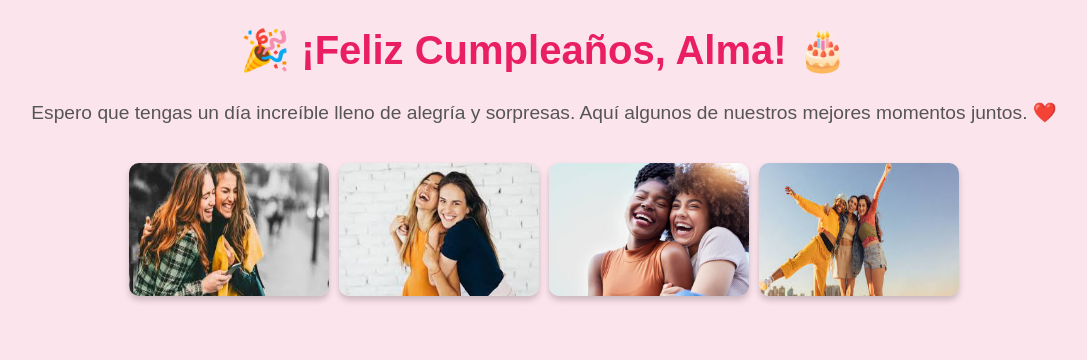
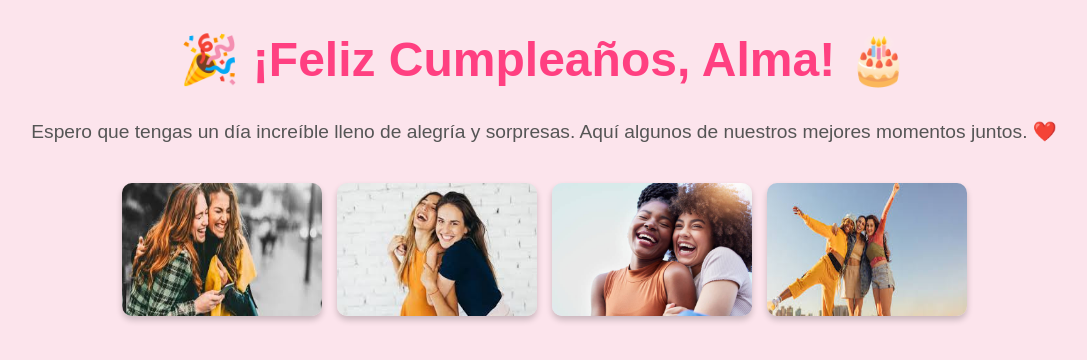
Before and after one commit to Brai38/Pr-cticaM-a, a plain HTML site: page index.html in a window 1280 px wide. Shown: the whole page, without its empty margins (96-1183 px from the left). Drawn offline with Linux system fonts and the light colour scheme.

Commit message:
Update styles.css

```diff
--- a/styles.css
+++ b/styles.css
@@ -35,3 +35,46 @@ p {
 .gallery img:hover {
     transform: scale(1.1);
 }
+
+/* Animación para el texto de cumpleaños */
+@keyframes fadeInZoom {
+    0% {
+        opacity: 0;
+        transform: scale(0.8);
+    }
+    100% {
+        opacity: 1;
+        transform: scale(1);
+    }
+}
+
+/* Estilo del mensaje principal */
+h1 {
+    font-size: 3rem; /* Texto más grande */
+    color: #ff4081;
+    text-align: center;
+    animation: fadeInZoom 1.5s ease-in-out; /* Aplicar animación */
+}
+
+/* Contenedor de imágenes */
+.gallery {
+    display: flex;
+    flex-wrap: wrap;
+    justify-content: center;
+    gap: 15px; /* Espaciado entre imágenes */
+    padding: 20px;
+}
+
+/* Estilo de las imágenes */
+.gallery img {
+    width: 200px;  /* Aumentamos el tamaño */
+    height: auto;
+    border-radius: 10px;
+    transition: transform 0.3s ease, box-shadow 0.3s ease;
+}
+
+/* Efecto al pasar el mouse */
+.gallery img:hover {
+    transform: scale(1.1);  /* Hace zoom */
+    box-shadow: 0px 4px 10px rgba(0, 0, 0, 0.3); /* Sombra */
+}
```
